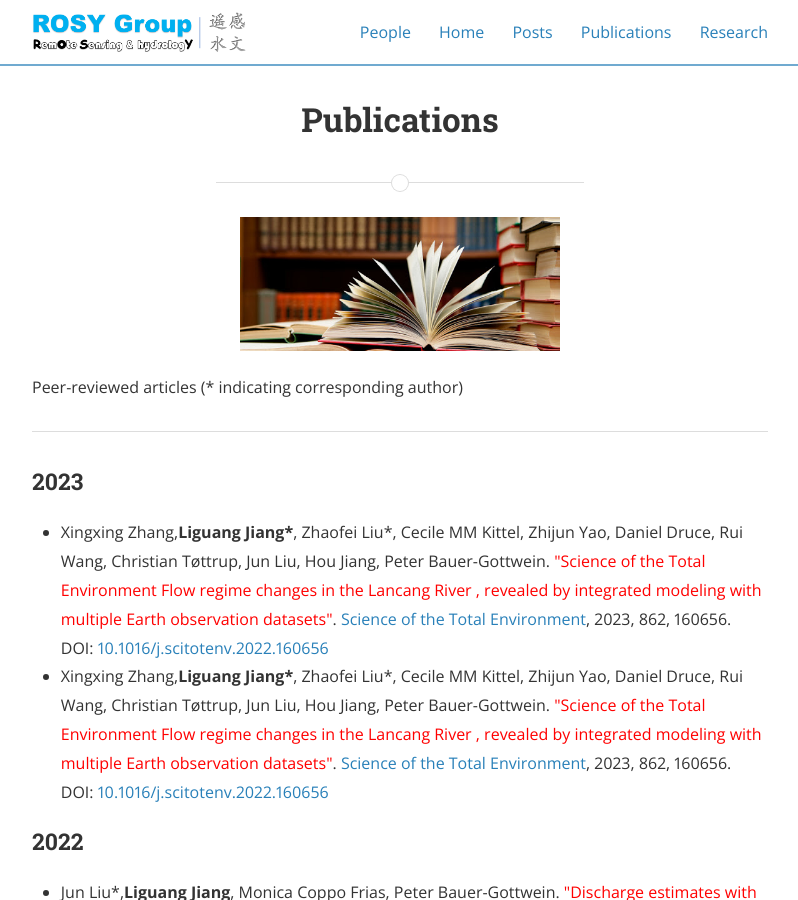
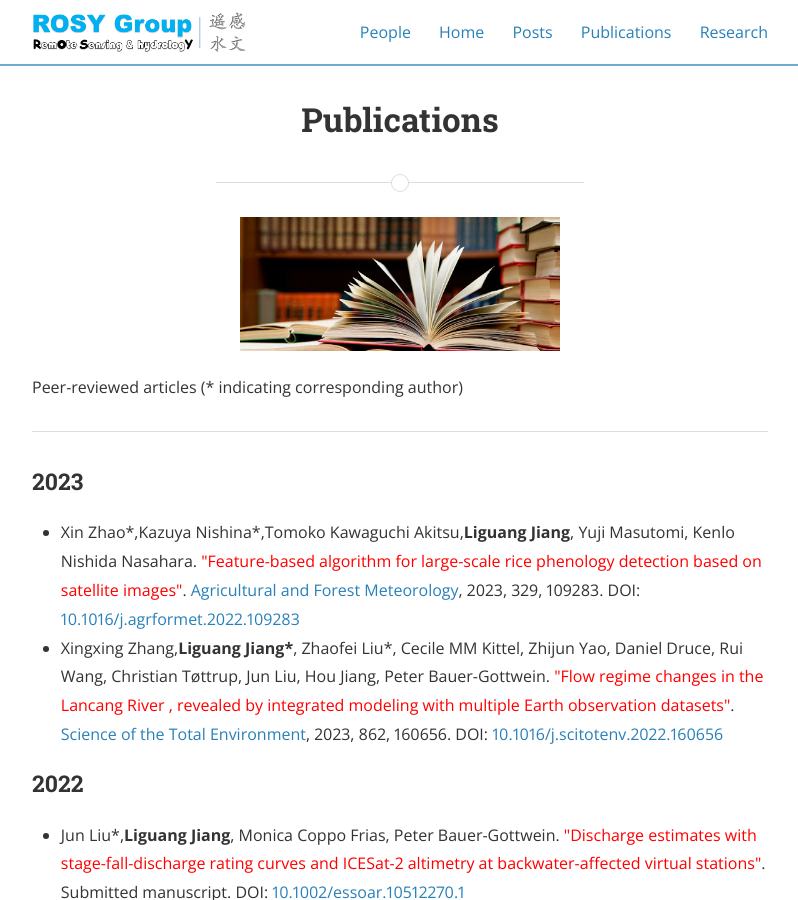
Before and after one commit to 12530/rshydro, a Jekyll site: the page built from publications.md, in a window 1280 px wide and 900 px high. Shown: the whole window, without its empty margins (240-1038 px from the left). Built offline with Jekyll 4.4.1, drawn with Linux system fonts in a browser that asks for light colours; nearby versions of some CDN libraries.

Commit message:
Update publications.md

```diff
--- a/publications.md
+++ b/publications.md
@@ -10,9 +10,9 @@ main_nav: true
 <hr>
 <h3>2023</h3>
 <ul>
-  <li>Xingxing Zhang,<b>Liguang Jiang*</b>, Zhaofei Liu*, Cecile MM Kittel, Zhijun Yao, Daniel Druce, Rui Wang, Christian Tøttrup, Jun Liu, Hou Jiang, Peter Bauer-Gottwein. <font color="red">"Science of the Total Environment Flow regime changes in the Lancang River , revealed by integrated modeling with multiple Earth observation datasets"</font>. <a href="[https://trader.copernicus.org/tools/paymentForm/paymentForm.php](https://www.sciencedirect.com/science/article/abs/pii/S0048969722077592?via%3Dihub)"> Science of the Total Environment</a>, 2023, 862, 160656. DOI: <a href="https://doi.org/10.1016/j.scitotenv.2022.160656">10.1016/j.scitotenv.2022.160656</a></li>
+  <li>Xin Zhao*,Kazuya Nishina*,Tomoko Kawaguchi Akitsu,<b>Liguang Jiang</b>, Yuji Masutomi, Kenlo Nishida Nasahara. <font color="red">"Feature-based algorithm for large-scale rice phenology detection based on satellite images"</font>. <a href="https://www.sciencedirect.com/science/article/pii/S0168192322004695?via%3Dihub"> Agricultural and Forest Meteorology</a>, 2023, 329, 109283. DOI: <a href="https://doi.org/10.1016/j.agrformet.2022.109283">10.1016/j.agrformet.2022.109283</a></li>
 
-  <li>Xingxing Zhang,<b>Liguang Jiang*</b>, Zhaofei Liu*, Cecile MM Kittel, Zhijun Yao, Daniel Druce, Rui Wang, Christian Tøttrup, Jun Liu, Hou Jiang, Peter Bauer-Gottwein. <font color="red">"Science of the Total Environment Flow regime changes in the Lancang River , revealed by integrated modeling with multiple Earth observation datasets"</font>. <a href="[https://trader.copernicus.org/tools/paymentForm/paymentForm.php](https://www.sciencedirect.com/science/article/abs/pii/S0048969722077592?via%3Dihub)"> Science of the Total Environment</a>, 2023, 862, 160656. DOI: <a href="https://doi.org/10.1016/j.scitotenv.2022.160656">10.1016/j.scitotenv.2022.160656</a></li>
+  <li>Xingxing Zhang,<b>Liguang Jiang*</b>, Zhaofei Liu*, Cecile MM Kittel, Zhijun Yao, Daniel Druce, Rui Wang, Christian Tøttrup, Jun Liu, Hou Jiang, Peter Bauer-Gottwein. <font color="red">"Flow regime changes in the Lancang River , revealed by integrated modeling with multiple Earth observation datasets"</font>. <a href="https://www.sciencedirect.com/science/article/abs/pii/S0048969722077592?via%3Dihub"> Science of the Total Environment</a>, 2023, 862, 160656. DOI: <a href="https://doi.org/10.1016/j.scitotenv.2022.160656">10.1016/j.scitotenv.2022.160656</a></li>
 </ul>
 
 <h3>2022</h3>
@@ -21,7 +21,7 @@ main_nav: true
   <li>Jun Liu*,<b>Liguang Jiang</b>, Monica Coppo Frias, Peter Bauer-Gottwein. <font color="red">"Discharge estimates with stage-fall-discharge rating curves and ICESat-2 altimetry at backwater-affected virtual stations"</font>. Submitted manuscript. DOI: <a href="https://doi.org/10.1002/essoar.10512270.1">10.1002/essoar.10512270.1</a></li>
   <li>M. Coppo Frias*, S. Liu, X. Mo, K. Nielsen, H. Randall, <b>L. Jiang</b>, J. Ma, and P. Bauer-Gottwein. <font color="red"> "River hydraulic modelling with ICEsat-2 land and water surface elevation" </font> <a href="https://doi.org/10.5194/egusphere-2022-377"> EGUsphere [preprint] </a></li>
   <li>Youjiang Shen, Dedi Liu*, <b>Liguang Jiang</b>, Karina Nielsen, Jiabo Yin, Jun Liu, and Peter Bauer-Gottwein. <font color="red"> "High-resolution water level and storage variation datasets for 338 reservoirs in China during 2010–2020" </font> <a href="https://doi.org/10.5194/essd-2021-470"> Earth Syst. Sci. Data Discuss. [preprint] </a></li>
-  <li>Jun Liu*,<b>Liguang Jiang</b>, Filippo Bandini, Cécile M.M. Kittel, Nicola Balbarini, Nisha Gill Hansted, Henrik Grosen, Peter Bauer-Gottwein. <font color="red">"Spatio-temporally varying Strickler coefficient: A calibration approach applied to a Danish river using in-situ water surface elevation and UAS altimetry"</font>. <a href="[https://agupubs.onlinelibrary.wiley.com/doi/abs/10.1029/2020GL088770](https://www.sciencedirect.com/science/article/pii/S0022169422010137?via%3Dihub)">Journal of Hydrology</a>, 2022, 613, 128443. DOI: <a href="https://doi.org/10.1016/j.jhydrol.2022.128443">10.1016/j.jhydrol.2022.128443</a></li>
+  <li>Jun Liu*,<b>Liguang Jiang</b>, Filippo Bandini, Cécile M.M. Kittel, Nicola Balbarini, Nisha Gill Hansted, Henrik Grosen, Peter Bauer-Gottwein. <font color="red">"Spatio-temporally varying Strickler coefficient: A calibration approach applied to a Danish river using in-situ water surface elevation and UAS altimetry"</font>. <a href="https://www.sciencedirect.com/science/article/pii/S0022169422010137?via%3Dihub">Journal of Hydrology</a>, 2022, 613, 128443. DOI: <a href="https://doi.org/10.1016/j.jhydrol.2022.128443">10.1016/j.jhydrol.2022.128443</a></li>
   <li>Youjiang Shen, Dedi Liu*, <b>Liguang Jiang</b>, Christian Tøttrup, Daniel Druce, Jiabo Yin, Karina Nielsen, Peter Bauer-Gottwein, Jun Wang, Xin Zhao. <font color="red">"Estimating Reservoir Release Using Multi-Source Satellite Datasets and Hydrological Modeling Techniques"</font>. <a href="https://www.mdpi.com/2072-4292/14/4/815">Remote Sensing</a>, 2022, 14(4), 815. DOI: <a href="https://doi.org/10.3390/rs14040815">10.3390/rs14040815</a> </li>
   <li><b>Liguang Jiang*</b>, Jun Liu, Xingxing Zhang. <font color="red"> "Monitoring lakes and reservoirs based on satellite radar altimetry: theory, methods and progresses" 基于卫星雷达测高技术的湖库动态监测理论、方法和研究进展 </font> <a href="http://www.ygxb.ac.cn/thesisDetails#10.11834/jrs.20221221&lang=zh"> National Remote Sensing Bulletin (in Chinese, 遥感学报)</a>, 2022, 26(1). DOI: <a href="http://www.jors.cn/jrs/ch/reader/view_abstract.aspx?doi=10.11834/jrs.20211221">10.11834/jrs.20221221</a></li>
 </ul>
```
